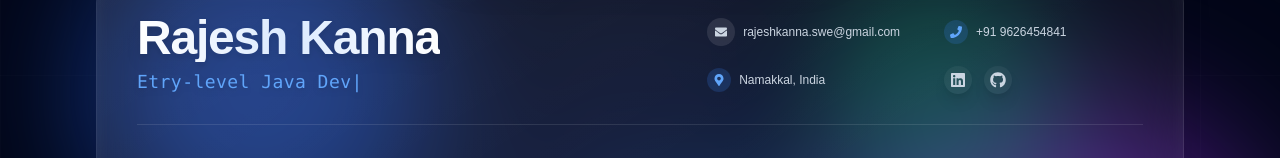
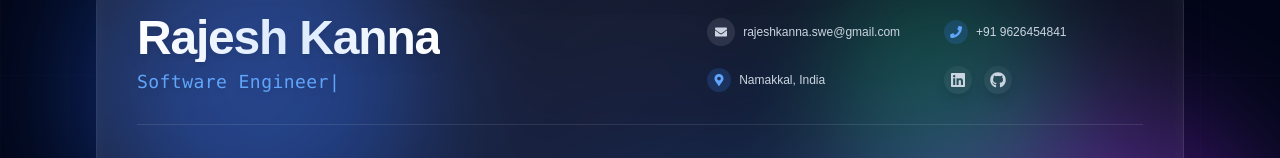
Before and after one commit to rajeshkanna-36/Portfolio, a React (Vite) app: page /#/about in a window 1280 px wide. Shown: the part 125-283 px from the top of the page. Built offline with nearby package versions, Linux system fonts and the light colour scheme.

Commit message:
Update content: Home description, Resume link, cleanup About page

```diff
--- a/src/pages/About.tsx
+++ b/src/pages/About.tsx
@@ -1,29 +1,9 @@
-import { useRef, useEffect, useState } from 'react';
+import { useRef } from 'react';
 import { FaGithub, FaLinkedin, FaEnvelope, FaPhone, FaMapMarkerAlt, FaBriefcase, FaGraduationCap } from 'react-icons/fa';
-
-const useTypewriter = (text: string, speed = 50) => {
-    const [displayText, setDisplayText] = useState('');
-
-    useEffect(() => {
-        let i = 0;
-        const timer = setInterval(() => {
-            if (i < text.length) {
-                setDisplayText((prev) => prev + text.charAt(i));
-                i++;
-            } else {
-                clearInterval(timer);
-            }
-        }, speed);
-
-        return () => clearInterval(timer);
-    }, [text, speed]);
-
-    return displayText;
-};
 
 const About = () => {
     const containerRef = useRef<HTMLDivElement>(null);
-    const typedText = useTypewriter("Entry-level Java Developer", 100);
+    const typedText = "Software Engineer";
 
     return (
         <div ref={containerRef} className="h-screen bg-slate-950 bg-[radial-gradient(circle_at_center,_var(--tw-gradient-stops))] from-blue-900/40 via-slate-950 to-slate-950 text-gray-900 dark:text-gray-100 relative md:overflow-hidden flex flex-col pt-24 pb-8 md:pb-12 px-4 overflow-y-auto md:overflow-y-hidden">
--- a/src/pages/Home.tsx
+++ b/src/pages/Home.tsx
@@ -18,10 +18,10 @@ const Home = () => {
                         Hi, I'm <span className="text-blue-400">Rajesh Kanna</span> <span className="inline-block animate-wave origin-bottom-right">👋</span>
                     </h1>
                     <h2 className="text-2xl md:text-4xl font-medium text-slate-300 font-source mb-6">
-                        I build things for the web.
+                        I design things for the web.
                     </h2>
                     <p className="text-lg md:text-xl text-slate-400 max-w-2xl mx-auto font-source leading-relaxed mb-8 text-center">
-                        I'm a software engineer specializing in building (and occasionally designing) exceptional digital experiences. Currently, I'm focused on building accessible, human-centered products.
+                        I'm a UI UX Designer specializing in building (and occasionally designing) exceptional digital experiences. Currently, I'm focused on designing accessible, human-centered products.
                     </p>
 
                     <div className="flex justify-center space-x-6 mb-12">
@@ -29,7 +29,7 @@ const Home = () => {
                     </div>
 
                     <div className="flex justify-center gap-4">
-                        <a href="https://drive.google.com/file/d/1aFO7kuoPXjjBZcVxjsE4YVZLMk2oeSij/view?usp=sharing" target="_blank" rel="noopener noreferrer" className="px-8 py-3 glass-btn text-white font-karla font-bold rounded-full group">
+                        <a href="https://drive.google.com/file/d/11aE-a2Jd96tMgOc3B-FtHHwrXaDNJjQj/view?usp=drive_link" target="_blank" rel="noopener noreferrer" className="px-8 py-3 glass-btn text-white font-karla font-bold rounded-full group">
                             <span>Resume</span>
                         </a>
                         <a href="/projects" className="px-8 py-3 glass-btn text-blue-400 font-karla font-bold rounded-full group">
```
